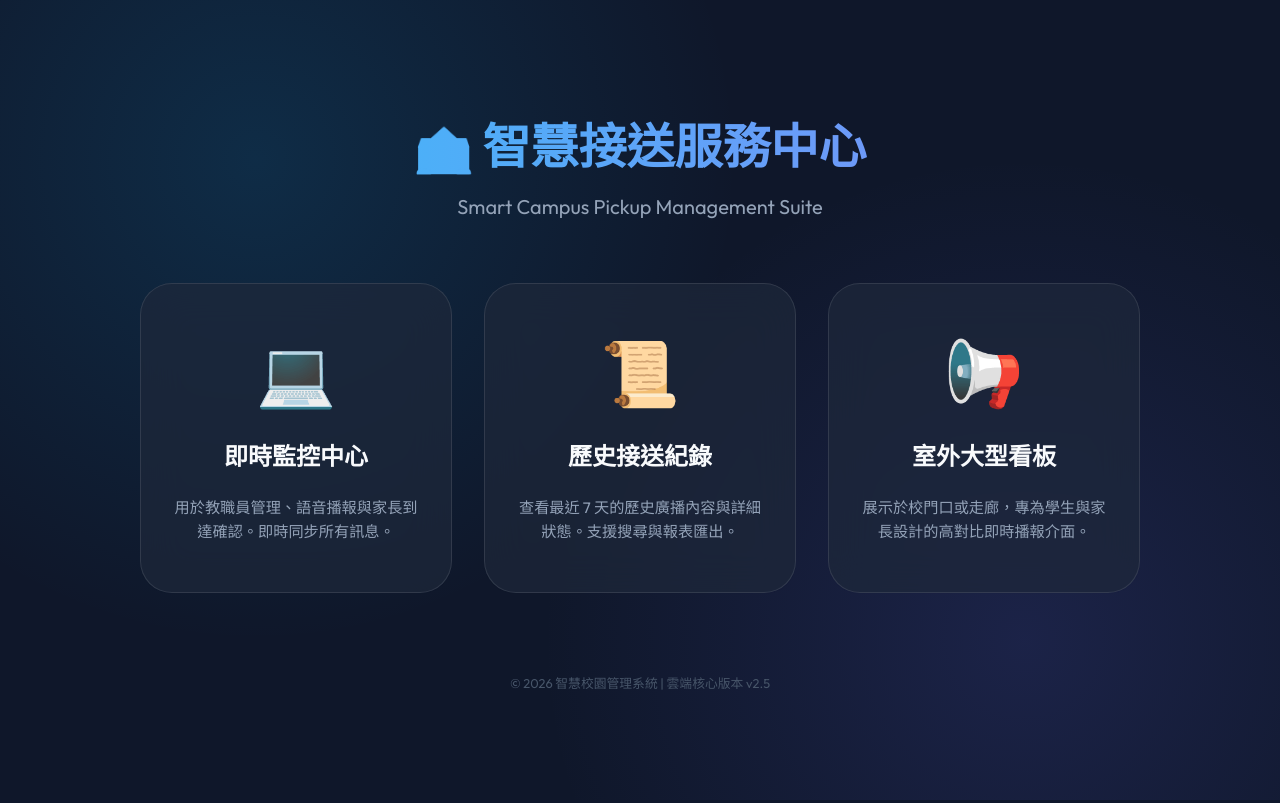
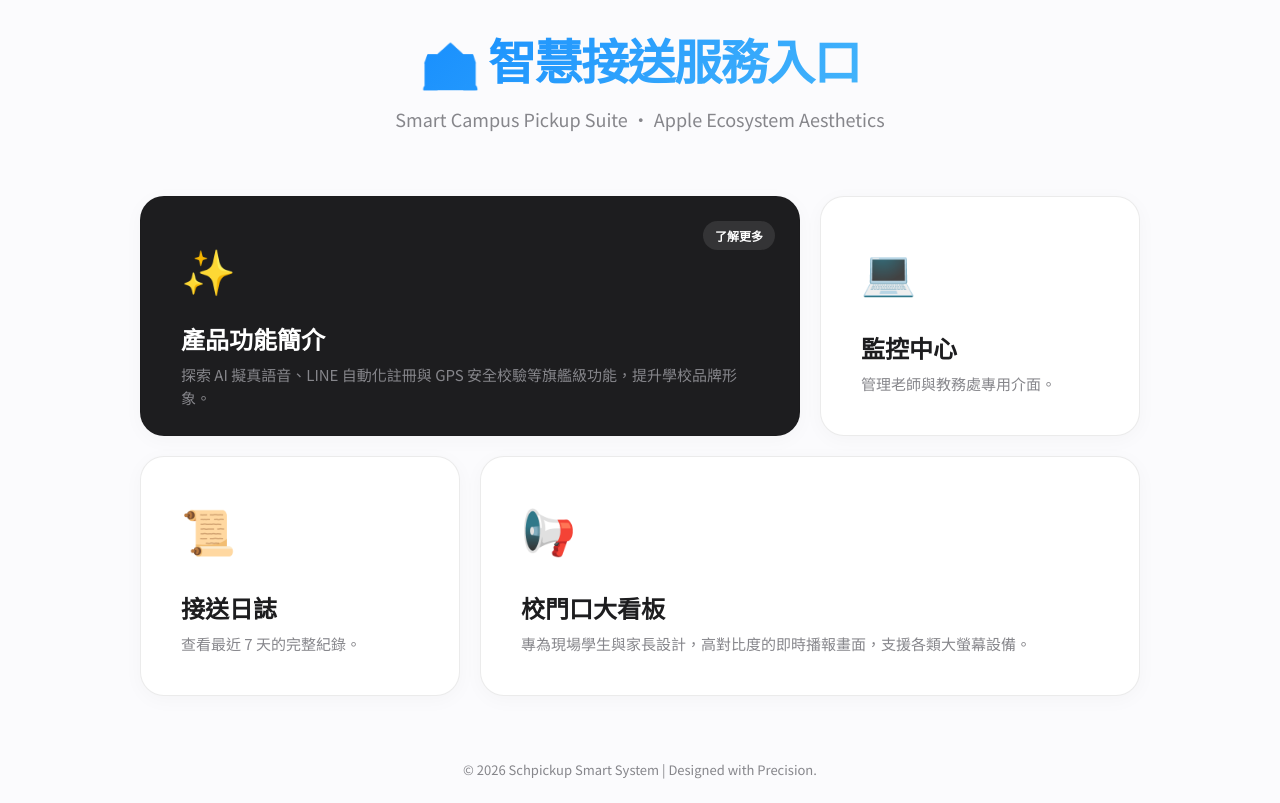
Before and after one commit to Albertyoung22/SchpickupDemo, a Flask app: template templates/portal.html in a window 1280 px wide. Run offline with Flask 3, Linux system fonts and the light colour scheme; the template is opened without the code that fills it, so the values that code supplies are empty.

Commit message:
Add files via upload

```diff
--- a/templates/portal.html
+++ b/templates/portal.html
@@ -4,159 +4,216 @@
     <meta charset="UTF-8">
     <meta name="viewport" content="width=device-width, initial-scale=1.0">
     <title>🏫 學生接送管理入口 | 智慧校園系統</title>
-    <link href="https://fonts.googleapis.com/css2?family=Outfit:wght@300;400;600;700;800&display=swap" rel="stylesheet">
+    <link rel="preconnect" href="https://fonts.googleapis.com">
+    <link rel="preconnect" href="https://fonts.gstatic.com" crossorigin>
+    <link href="https://fonts.googleapis.com/css2?family=Outfit:wght@300;400;600;700;800&family=Noto+Sans+TC:wght@300;400;700&display=swap" rel="stylesheet">
     <style>
         :root {
-            --primary: #0ea5e9;
-            --accent: #6366f1;
-            --bg: #0f172a;
-            --card-bg: rgba(30, 41, 59, 0.7);
-            --text: #f8fafc;
-            --border: rgba(255, 255, 255, 0.1);
+            --primary: #007AFF;
+            --bg: #FBFBFD;
+            --card-bg: #FFFFFF;
+            --text: #1D1D1F;
+            --text-secondary: #86868B;
+            --border: rgba(0, 0, 0, 0.08);
+            --radius: 24px;
+            --transition: cubic-bezier(0.4, 0, 0.2, 1);
         }
 
         * { margin: 0; padding: 0; box-sizing: border-box; }
 
         body {
-            font-family: 'Outfit', 'Microsoft JhengHei', sans-serif;
-            background: var(--bg);
-            background-image:
-                radial-gradient(circle at 20% 20%, rgba(14, 165, 233, 0.15) 0%, transparent 40%),
-                radial-gradient(circle at 80% 80%, rgba(99, 102, 241, 0.15) 0%, transparent 40%);
+            font-family: 'Noto Sans TC', 'Outfit', -apple-system, sans-serif;
+            background-color: var(--bg);
             color: var(--text);
             min-height: 100vh;
             display: flex;
             align-items: center;
             justify-content: center;
-            padding: 2rem;
+            padding: 24px;
+            -webkit-font-smoothing: antialiased;
         }
 
-        .portal-container {
+        .portal-wrapper {
             max-width: 1000px;
             width: 100%;
-            text-align: center;
         }
 
         .header {
-            margin-bottom: 4rem;
-            animation: fadeInDown 0.8s ease-out;
+            text-align: center;
+            margin-bottom: 64px;
+            animation: fadeIn 1s var(--transition);
         }
 
         .header h1 {
-            font-size: 3rem;
+            font-size: 48px;
             font-weight: 800;
-            margin-bottom: 1rem;
-            background: linear-gradient(to right, #38bdf8, #818cf8);
+            letter-spacing: -1.5px;
+            margin-bottom: 12px;
+            background: linear-gradient(135deg, #007AFF, #5AC8FA);
             -webkit-background-clip: text;
             background-clip: text;
             -webkit-text-fill-color: transparent;
         }
 
         .header p {
-            font-size: 1.25rem;
-            color: #94a3b8;
+            font-size: 18px;
+            color: var(--text-secondary);
+            font-weight: 400;
         }
 
-        .grid {
+        .bento-grid {
             display: grid;
-            grid-template-columns: repeat(auto-fit, minmax(280px, 1fr));
-            gap: 2rem;
+            grid-template-columns: repeat(3, 1fr);
+            grid-auto-rows: 240px;
+            gap: 20px;
         }
 
         .card {
             background: var(--card-bg);
-            backdrop-filter: blur(20px);
-            padding: 3rem 2rem;
-            border-radius: 2rem;
+            padding: 40px;
+            border-radius: var(--radius);
             border: 1px solid var(--border);
             text-decoration: none;
             color: inherit;
-            transition: all 0.4s cubic-bezier(0.175, 0.885, 0.32, 1.275);
+            transition: all 0.5s var(--transition);
             display: flex;
             flex-direction: column;
-            align-items: center;
-            gap: 1.5rem;
+            justify-content: space-between;
             position: relative;
             overflow: hidden;
-        }
-
-        .card::before {
-            content: '';
-            position: absolute;
-            top: 0; left: 0; width: 100%; height: 100%;
-            background: linear-gradient(135deg, rgba(255,255,255,0.05) 0%, transparent 100%);
-            opacity: 0;
-            transition: opacity 0.4s;
+            box-shadow: 0 4px 20px rgba(0,0,0,0.03);
         }
 
         .card:hover {
-            transform: translateY(-15px) scale(1.02);
-            border-color: rgba(255, 255, 255, 0.3);
-            box-shadow: 0 25px 50px -12px rgba(0, 0, 0, 0.5);
+            transform: translateY(-10px);
+            box-shadow: 0 30px 60px rgba(0,0,0,0.08);
+            border-color: var(--primary);
         }
 
-        .card:hover::before { opacity: 1; }
+        .card.lg { grid-column: span 2; }
+        .card.md { grid-column: span 1; }
+        .card.accent { background: var(--text); color: white; }
 
         .card .icon {
-            font-size: 4rem;
-            transition: transform 0.4s ease;
+            font-size: 44px;
+            margin-bottom: 20px;
+            transition: transform 0.4s var(--transition);
         }
 
-        .card:hover .icon { transform: scale(1.2) rotate(5deg); }
+        .card:hover .icon {
+            transform: scale(1.15) rotate(5deg);
+        }
 
         .card h2 {
-            font-size: 1.5rem;
+            font-size: 24px;
+            font-weight: 700;
+            margin-bottom: 8px;
+        }
+
+        .card p {
+            font-size: 15px;
+            color: var(--text-secondary);
+            line-height: 1.5;
+        }
+
+        .card.accent p { color: #86868B; }
+
+        .card .badge {
+            position: absolute;
+            top: 24px;
+            right: 24px;
+            padding: 6px 12px;
+            background: rgba(0, 122, 255, 0.1);
+            color: var(--primary);
+            border-radius: 20px;
+            font-size: 12px;
             font-weight: 700;
         }
 
-        .card p {
-            color: #94a3b8;
-            font-size: 0.95rem;
-            line-height: 1.6;
+        .card.accent .badge {
+            background: rgba(255, 255, 255, 0.1);
+            color: white;
         }
 
-        @keyframes fadeInDown {
-            from { opacity: 0; transform: translateY(-30px); }
+        .footer {
+            text-align: center;
+            margin-top: 64px;
+            color: var(--text-secondary);
+            font-size: 13px;
+            font-weight: 500;
+        }
+
+        @keyframes fadeIn {
+            from { opacity: 0; transform: translateY(20px); }
             to { opacity: 1; transform: translateY(0); }
         }
 
-        @media (max-width: 640px) {
-            .header h1 { font-size: 2rem; }
-            .grid { gap: 1.25rem; }
-            .card { padding: 2rem 1.5rem; }
+        @media (max-width: 900px) {
+            .bento-grid {
+                grid-template-columns: 1fr 1fr;
+            }
+            .card.lg { grid-column: span 2; }
+        }
+
+        @media (max-width: 600px) {
+            .bento-grid {
+                grid-template-columns: 1fr;
+                grid-auto-rows: auto;
+            }
+            .card.lg, .card.md { grid-column: span 1; }
+            .header h1 { font-size: 32px; }
         }
     </style>
 </head>
 <body>
-    <div class="portal-container">
-        <div class="header">
-            <h1>🏫 智慧接送服務中心</h1>
-            <p>Smart Campus Pickup Management Suite</p>
-        </div>
+    <div class="portal-wrapper">
+        <header class="header">
+            <h1>🏫 智慧接送服務入口</h1>
+            <p>Smart Campus Pickup Suite · Apple Ecosystem Aesthetics</p>
+        </header>
 
-        <div class="grid">
-            <a href="dashboard" class="card">
-                <div class="icon">💻</div>
-                <h2>即時監控中心</h2>
-                <p>用於教職員管理、語音播報與家長到達確認。即時同步所有訊息。</p>
+        <main class="bento-grid">
+            <!-- New Introduction Card -->
+            <a href="landing" class="card lg accent">
+                <div class="badge">了解更多</div>
+                <div>
+                    <div class="icon">✨</div>
+                    <h2>產品功能簡介</h2>
+                    <p>探索 AI 擬真語音、LINE 自動化註冊與 GPS 安全校驗等旗艦級功能，提升學校品牌形象。</p>
+                </div>
             </a>
 
-            <a href="history" class="card">
-                <div class="icon">📜</div>
-                <h2>歷史接送紀錄</h2>
-                <p>查看最近 7 天的歷史廣播內容與詳細狀態。支援搜尋與報表匯出。</p>
+            <!-- Monitor Center -->
+            <a href="dashboard" class="card md">
+                <div class="icon">💻</div>
+                <div>
+                    <h2>監控中心</h2>
+                    <p>管理老師與教務處專用介面。</p>
+                </div>
             </a>
 
-            <a href="billboard" class="card">
+            <!-- History -->
+            <a href="history" class="card md">
+                <div class="icon">📜</div>
+                <div>
+                    <h2>接送日誌</h2>
+                    <p>查看最近 7 天的完整紀錄。</p>
+                </div>
+            </a>
+
+            <!-- Billboard -->
+            <a href="billboard" class="card lg">
                 <div class="icon">📢</div>
-                <h2>室外大型看板</h2>
-                <p>展示於校門口或走廊，專為學生與家長設計的高對比即時播報介面。</p>
+                <div>
+                    <h2>校門口大看板</h2>
+                    <p>專為現場學生與家長設計，高對比度的即時播報畫面，支援各類大螢幕設備。</p>
+                </div>
             </a>
-        </div>
+        </main>
 
-        <div style="margin-top: 5rem; color: #475569; font-size: 0.8rem;">
-            &copy; 2026 智慧校園管理系統 | 雲端核心版本 v2.5
-        </div>
+        <footer class="footer">
+            &copy; 2026 Schpickup Smart System | Designed with Precision.
+        </footer>
     </div>
 </body>
 </html>
```
